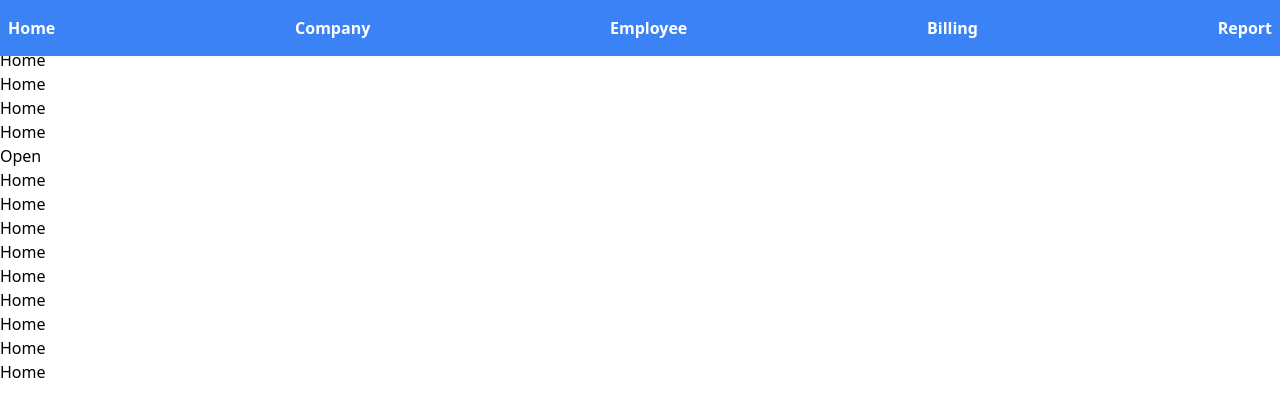
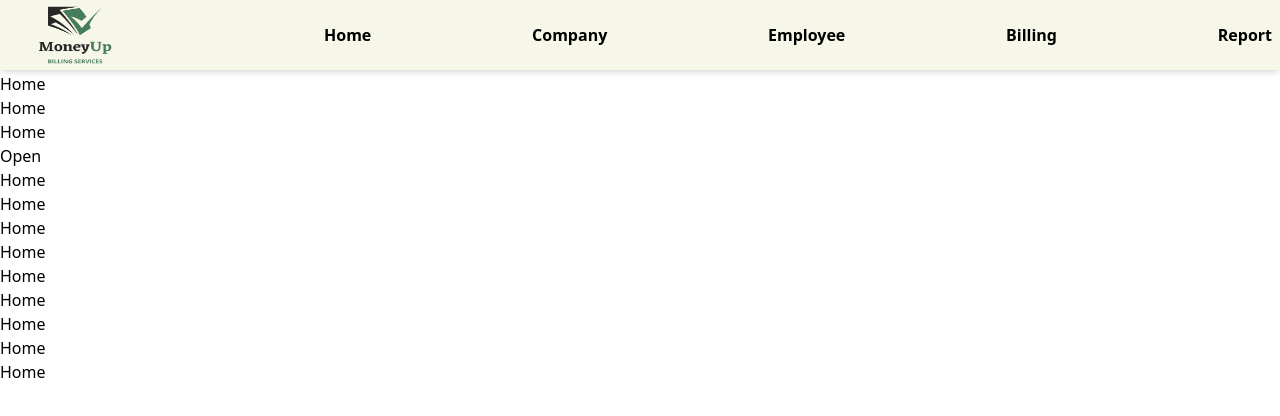
Before and after one commit to SethuVenkatesh/BillingSystem, a React app in the folder billing-frontend/: page /home in a window 1280 px wide. Shown: the top 416 px of the page. Built offline with nearby package versions, Linux system fonts and the light colour scheme.

Commit message:
navbar chnages

```diff
--- a/billing-frontend/src/components/Navbar.js
+++ b/billing-frontend/src/components/Navbar.js
@@ -1,14 +1,18 @@
 import React from 'react'
+import appLogo from '../assets/appLogo.png'
 
 export const Navbar = () => {
   return (
-    <div className='fixed top-0 w-full px-2 py-4 bg-blue-500'>
-      <div className='relative flex justify-between'>
-        <p className='text-white font-semibold'>Home</p>
-        <p className='text-white font-semibold'>Company</p>
-        <p className='text-white font-semibold'>Employee</p>
-        <p className='text-white font-semibold'>Billing</p>
-        <p className='text-white font-semibold'>Report</p>
+    <div className='fixed top-0 w-full  bg-[#f6f6e9] flex items-center justify-between h-[70px] shadow-md z-30'>
+      <div className='flex-1 h-full'>
+        <img src={appLogo} className='w-[150px] h-full'/>
+      </div>
+      <div className='flex-3 relative flex justify-between px-2 py-4                                                                                                                            '>
+        <p className=' font-semibold'>Home</p>
+        <p className=' font-semibold'>Company</p>
+        <p className=' font-semibold'>Employee</p>
+        <p className=' font-semibold'>Billing</p>
+        <p className=' font-semibold'>Report</p>
       </div>
       <p></p>
     </div>
--- a/billing-frontend/tailwind.config.js
+++ b/billing-frontend/tailwind.config.js
@@ -7,7 +7,13 @@ module.exports = {
     extend: {
       backgroundImage: {
         'authimg': "url('../src/assets/loginImage.png')",
+        'companyLogo': "url('../src/assets/appLogo.png)"
       },
+      flex: {
+        '2': '2 2 0%',
+        '3': '3 3 0%',
+      }
+
     },
   },
   plugins: [],
```
Also changed, not shown: billing-frontend/src/assets/appLogo.png (added).
